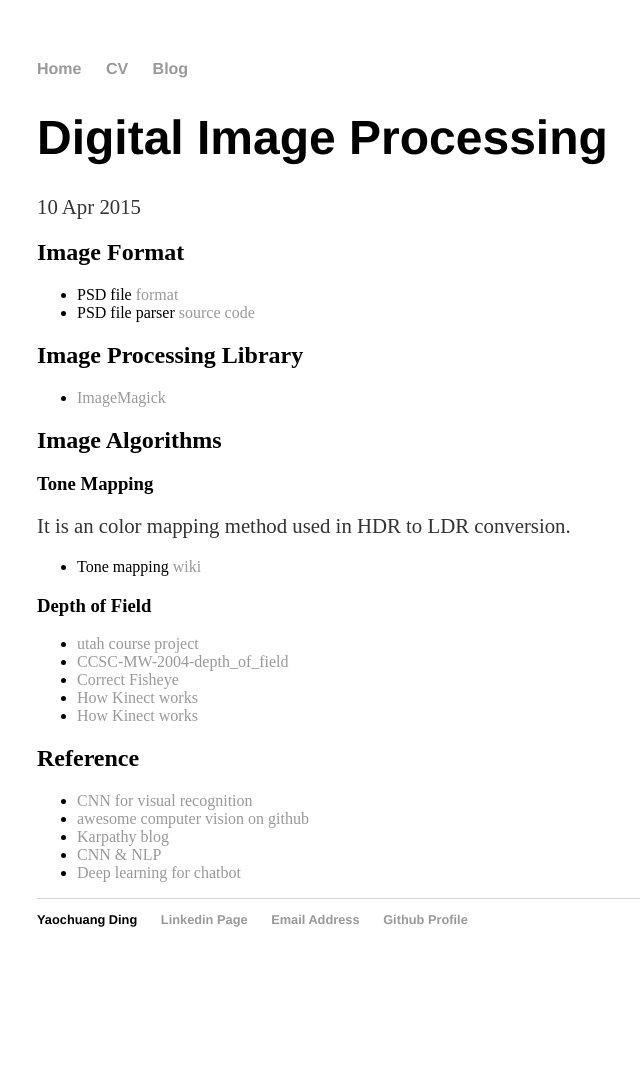
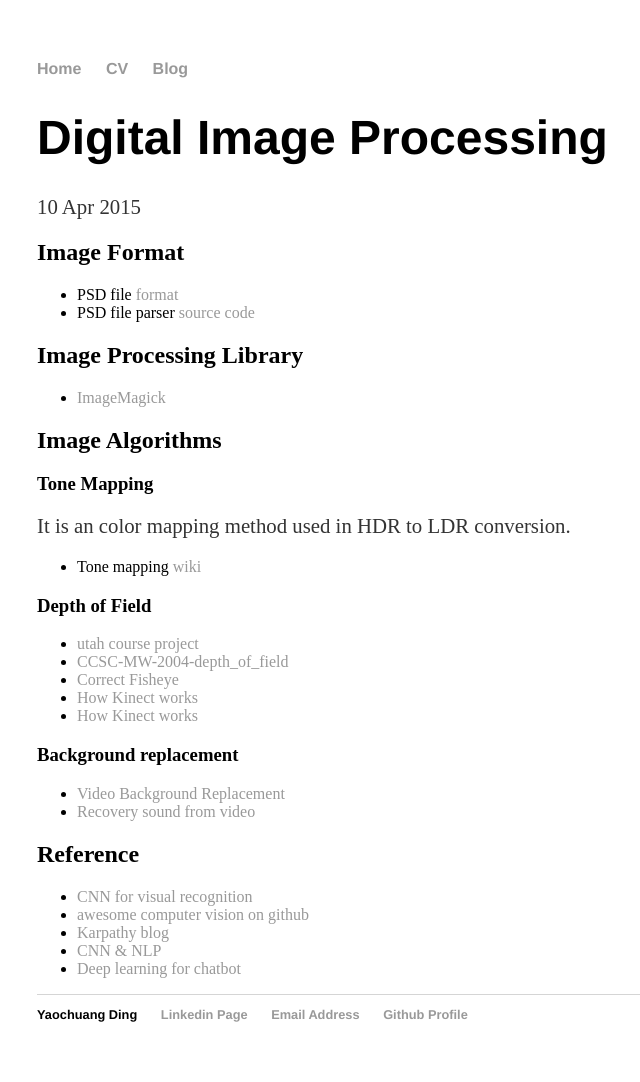
Before and after one commit to ychding11/ychding11.github.io, a Jekyll site: the page built from _posts/2015-04-10-Digital-Image-Processing.md, in a window 1280 px wide. Shown: the whole page, without its empty margins (155-795 px from the left). Built offline with Jekyll 4.4.1, drawn with Linux system fonts in a browser that asks for light colours; before the commit the page ends 987 px from its top, so only the background shows below that.

Commit message:
1.add new resources

```diff
--- a/_posts/2015-04-10-Digital-Image-Processing.md
+++ b/_posts/2015-04-10-Digital-Image-Processing.md
@@ -27,6 +27,11 @@ It is an color mapping method used in HDR to LDR conversion.
 - [How Kinect works](http://users.dickinson.edu/~jmac/selected-talks/kinect.pdf)
 - [How Kinect works](https://courses.engr.illinois.edu/cs498dh/fa2011/lectures/Lecture%2025%20-%20How%20the%20Kinect%20Works%20-%20CP%20Fall%202011.pdf)
 
+### Background replacement
+
+- [Video Background Replacement](http://vr.sdu.edu.cn/~zf/projects/slippage/)
+- [Recovery sound from video](http://people.csail.mit.edu/mrub/VisualMic/)
+
 ## Reference
 + [CNN for visual recognition](http://vision.stanford.edu/teaching/cs231n/)
 + [awesome computer vision on github](https://github.com/jbhuang0604/awesome-computer-vision)
```
